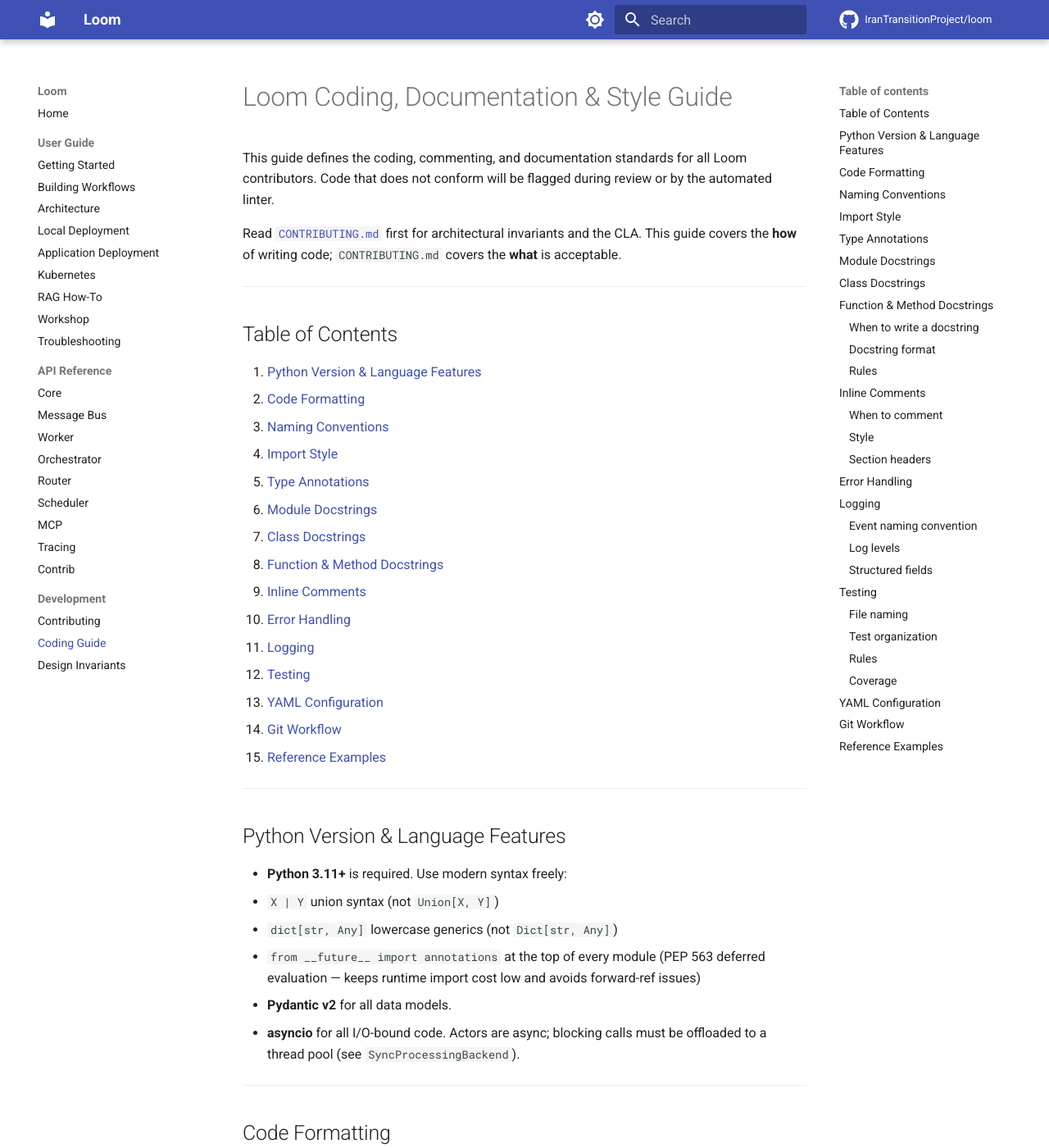
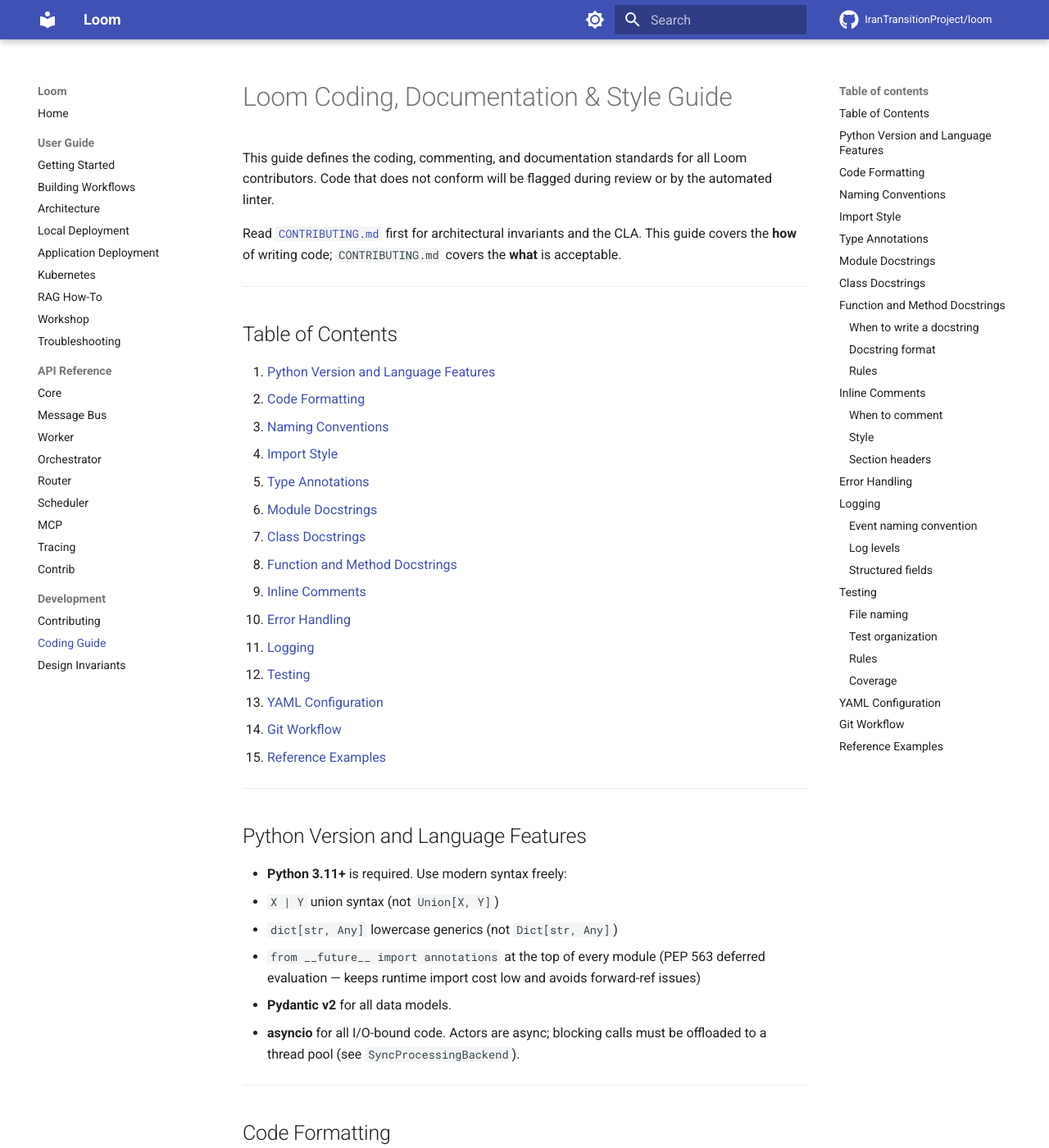
Before and after one commit to getheddle/heddle, an MkDocs documentation site: the page built from docs/CODING_GUIDE.md, in a window 1280 px wide and 1400 px high. Shown: the whole window at 82% size. Built offline with MkDocs 1.6.1 and Material for MkDocs 9.7.7, drawn with Linux system fonts in a browser that asks for light colours; comment, search, counter and statistics services are not loaded; some of the changed text lies outside the part shown.

Commit message:
Fix rumdl MD051: replace & with 'and' in CODING_GUIDE headings
Ampersands in headings cause inconsistent anchor slugification across
markdown tools. Use 'and' for reliable cross-tool anchor resolution.

Co-Authored-By: Claude Opus 4.6 (1M context) <noreply@anthropic.com>

```diff
--- a/docs/CODING_GUIDE.md
+++ b/docs/CODING_GUIDE.md
@@ -12,14 +12,14 @@ the **what** is acceptable.
 
 ## Table of Contents
 
-1. [Python Version & Language Features](#python-version-language-features)
+1. [Python Version and Language Features](#python-version-and-language-features)
 2. [Code Formatting](#code-formatting)
 3. [Naming Conventions](#naming-conventions)
 4. [Import Style](#import-style)
 5. [Type Annotations](#type-annotations)
 6. [Module Docstrings](#module-docstrings)
 7. [Class Docstrings](#class-docstrings)
-8. [Function & Method Docstrings](#function-method-docstrings)
+8. [Function and Method Docstrings](#function-and-method-docstrings)
 9. [Inline Comments](#inline-comments)
 10. [Error Handling](#error-handling)
 11. [Logging](#logging)
@@ -30,7 +30,7 @@ the **what** is acceptable.
 
 ---
 
-## Python Version & Language Features
+## Python Version and Language Features
 
 - **Python 3.11+** is required. Use modern syntax freely:
   - `X | Y` union syntax (not `Union[X, Y]`)
@@ -240,7 +240,7 @@ class PipelineOrchestrator(BaseActor):
 
 ---
 
-## Function & Method Docstrings
+## Function and Method Docstrings
 
 ### When to write a docstring
 
```
